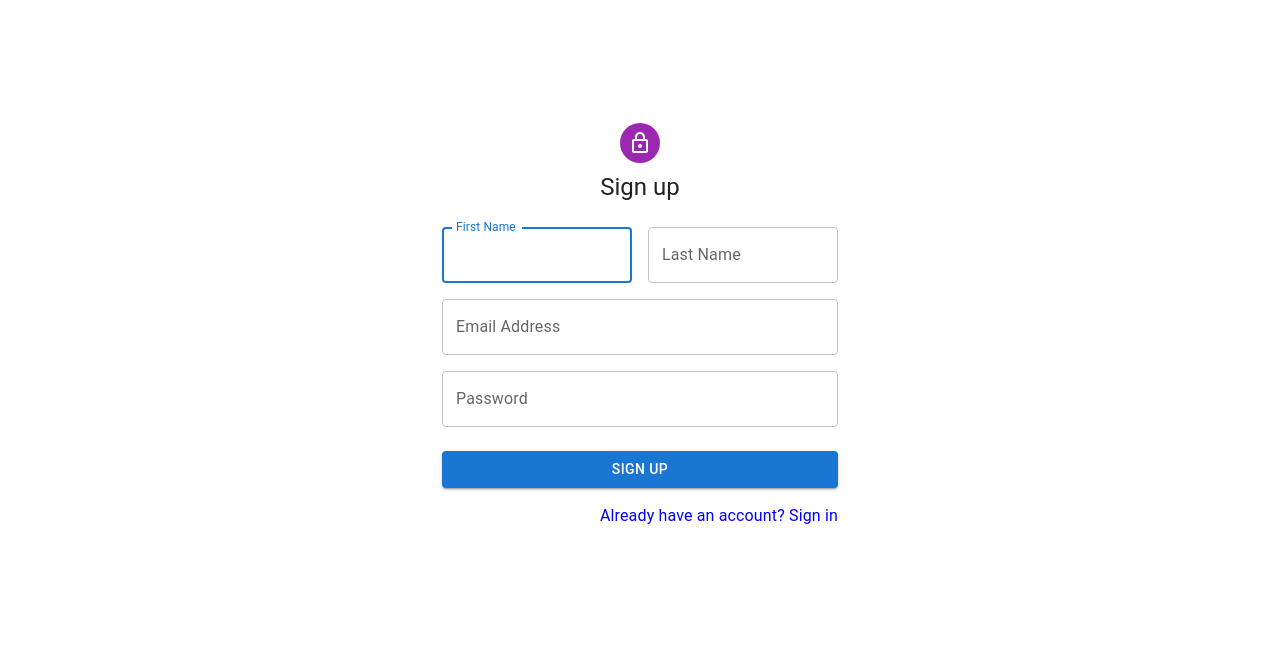
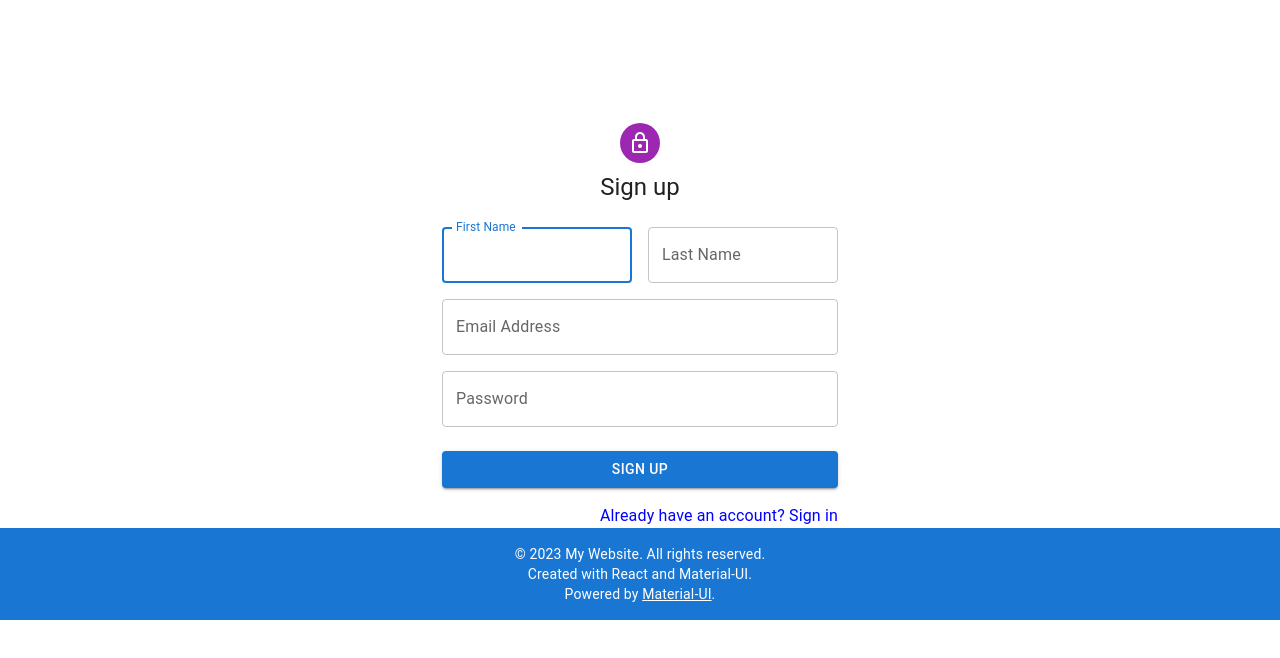
Before and after one commit to pentagramma/crud-app, a React (Create React App) app: page /signup in a window 1280 px wide. Shown: the top 658 px of the page. Built offline with nearby package versions, Linux system fonts and the light colour scheme.

Commit message:
Added userInfo updations

```diff
--- a/src/App.js
+++ b/src/App.js
@@ -10,6 +10,7 @@ import Cookies from "js-cookie";
 import { base_url } from "./utils/base_url";
 import { Navigate } from "react-router-dom";
 import Profile from "./Pages/Profile";
+import Footer from "./components/Footer";
 
 axios.interceptors.request.use(
   async (request) => {
@@ -68,6 +69,7 @@ function App() {
         <Route exact path="/login" element={<LoginPage />} />
         <Route exact path="/signup" element={<SignUp />} />
       </Routes>
+      <Footer/>
     </>
   );
 }
--- /dev/null
+++ b/src/components/Footer.js
@@ -0,0 +1,31 @@
+import React from 'react';
+import { Typography, Link } from '@mui/material';
+
+const Footer = () => {
+  return (
+    <footer
+      style={{
+        backgroundColor: '#1976d2',
+        color: '#fff',
+        padding: '16px',
+        textAlign: 'center',
+      }}
+    >
+      <Typography variant="body2" component="p">
+        &copy; {new Date().getFullYear()} My Website. All rights reserved.
+      </Typography>
+      <Typography variant="body2" component="p">
+        Created with React and Material-UI.
+      </Typography>
+      <Typography variant="body2" component="p">
+        Powered by{' '}
+        <Link href="https://mui.com/" color="inherit">
+          Material-UI
+        </Link>
+        .
+      </Typography>
+    </footer>
+  );
+};
+
+export default Footer;
--- a/src/components/UserInfo.js
+++ b/src/components/UserInfo.js
@@ -1,22 +1,44 @@
-import React, { useState } from 'react';
-import { Grid, Box, Paper, Typography, TextField, Button, Avatar, IconButton } from '@mui/material';
-import { createTheme, ThemeProvider } from '@mui/material/styles';
-import PhotoCameraIcon from '@mui/icons-material/PhotoCamera';
+import React, { useState } from "react";
+import {
+  Grid,
+  Box,
+  Paper,
+  Typography,
+  TextField,
+  Button,
+  Avatar,
+  IconButton,
+} from "@mui/material";
+import { createTheme, ThemeProvider } from "@mui/material/styles";
+import PhotoCameraIcon from "@mui/icons-material/PhotoCamera";
+import axios from "axios";
+import { base_url } from "../utils/base_url";
 
 function UserInfo({ user }) {
-
   const [firstName, setFirstName] = useState("");
   const [lastName, setLastName] = useState("");
   const [email, setEmail] = useState("");
-  const [password, setPassword] = useState("");
   const [companyName, setCompanyName] = useState("");
   const [designation, setDesignation] = useState("");
   const [profilePicture, setProfilePicture] = useState("profile-picture.jpg");
 
-  const handleUpdate = () => {
-    // Perform update logic here
-    // You can send the updated data to the server or update the state as needed
-    console.log("Updated");
+  const handleUpdate = async () => {
+    const userdata = {
+      firstName: firstName != "" ? firstName : user.firstName,
+      lastName: lastName != "" ? lastName : user.lastName,
+      email: email != "" ? email : user.email,
+      password: user.password,
+      companyName: companyName,
+      designation: designation,
+      imageUrl: profilePicture,
+    };
+    console.log(userdata);
+    const response = await axios.put(
+      `${base_url}/api/v1/user/update/${user._id}`,
+      userdata
+    );
+    console.log(response.data);
+    console.log(profilePicture);
   };
 
   const handleProfilePictureChange = (e) => {
@@ -106,15 +128,7 @@ function UserInfo({ user }) {
                         onChange={(e) => setEmail(e.target.value)}
                       />
                     </Grid>
-                    <Grid item xs={12}>
-                      <TextField
-                        label="Password"
-                        type="password"
-                        fullWidth
-                        value={password}
-                        onChange={(e) => setPassword(e.target.value)}
-                      />
-                    </Grid>
+
                     <Grid item xs={12}>
                       <TextField
                         label="Company Name"
@@ -153,9 +167,6 @@ function UserInfo({ user }) {
 
 export default UserInfo;
 
-
-
-
 // <Box p={2}>
 //   <Grid container spacing={2}>
 //     <Grid item>
```
Lines whose indentation alone changed are shown as unchanged.
